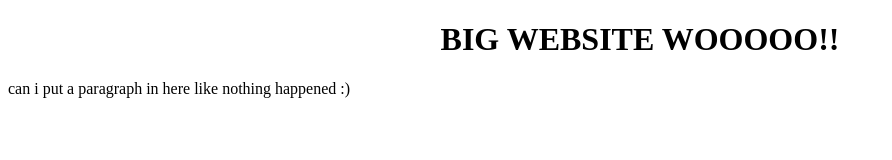
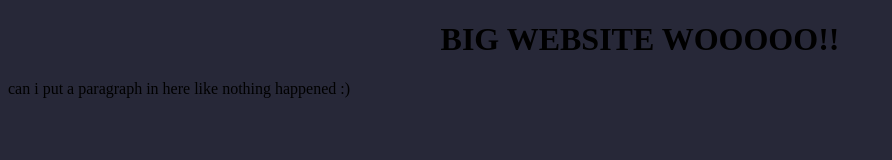
Before and after one commit to julesiet/julesiet.github.io, a plain HTML site: page index.html in a window 1280 px wide. Shown: the whole page, without its empty margins (0-892 px from the left). Drawn offline with Linux system fonts and the light colour scheme.

Commit message:
Update styling.css

```diff
--- a/styling.css
+++ b/styling.css
@@ -1,5 +1,5 @@
 body {
-  background-image: #272838;
+  background-color: #272838;
 }
 h1 {
   text-color: dark-grey;
```
